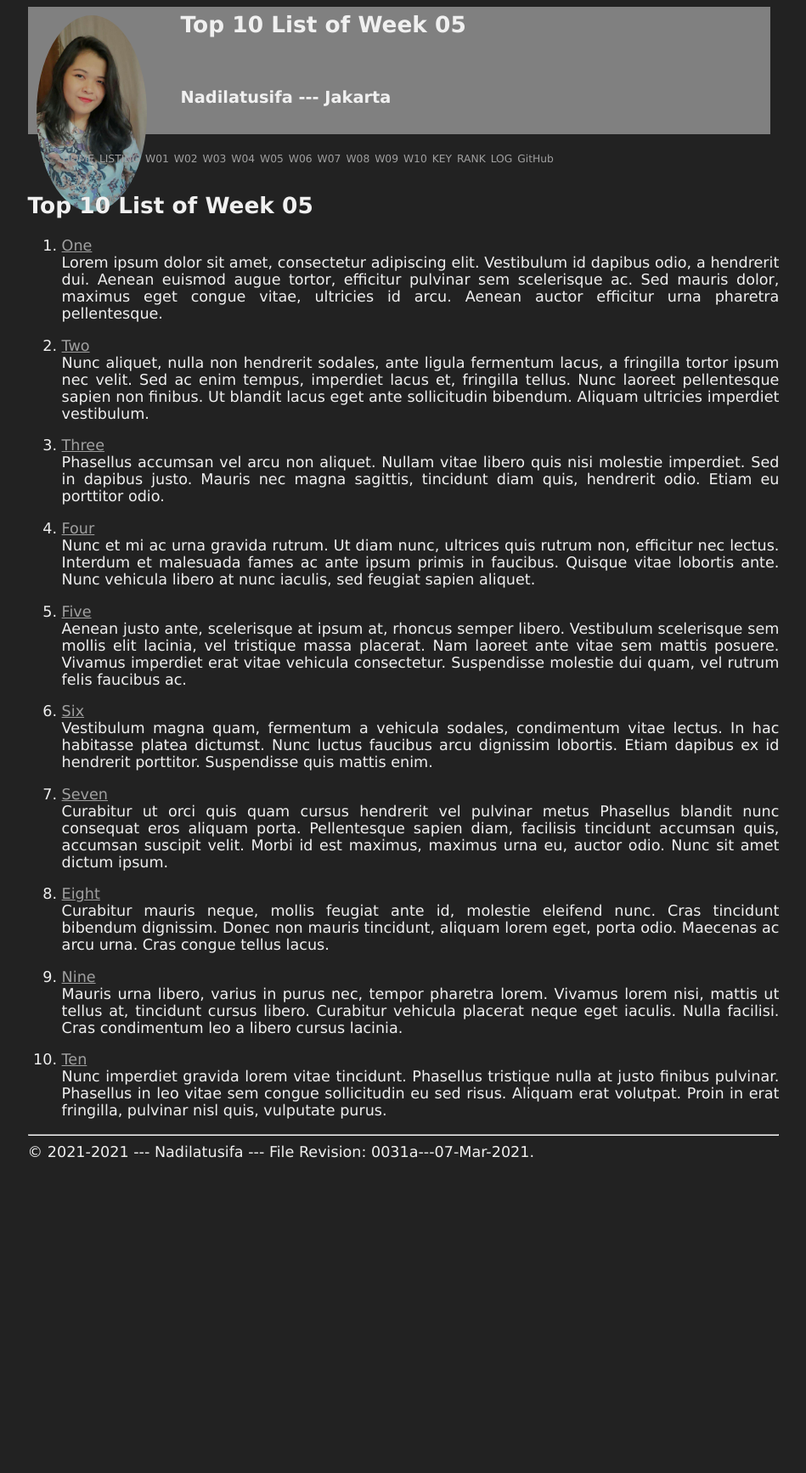
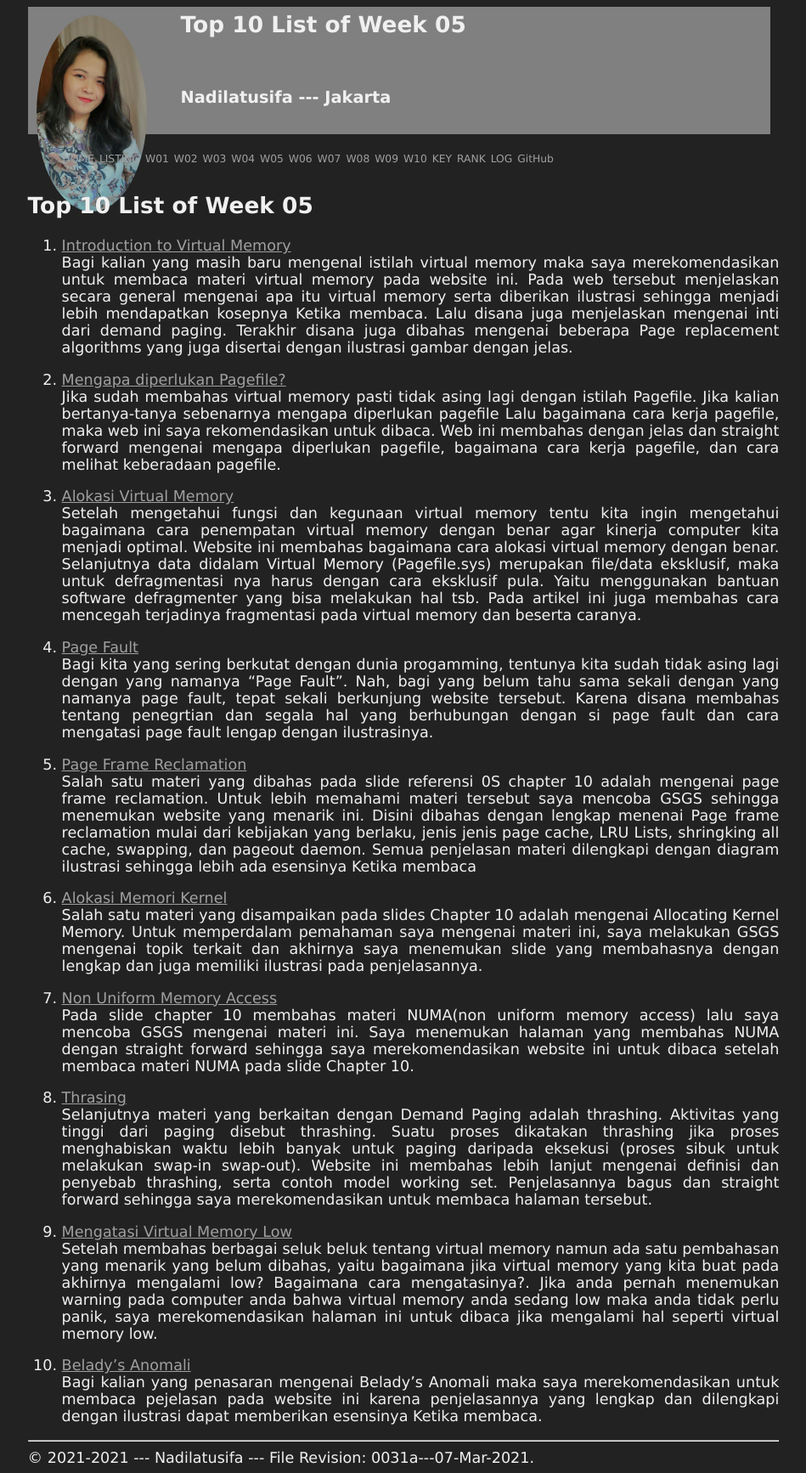
Before and after one commit to nadilatusifa12/os211, a Jekyll site: the page built from w05.md, in a window 1280 px wide. Shown: the whole page at 85% size, without its empty margins (165-1114 px from the left). Built offline with Jekyll 4.4.1, drawn with Linux system fonts in a browser that asks for light colours; our own code applies the rules of GitHub Pages for plain Markdown files; before the commit the page ends 1374 px from its top, so only the background shows below that.

Commit message:
Update w05.md

```diff
--- a/w05.md
+++ b/w05.md
@@ -5,72 +5,32 @@ permalink: /W05/
 
 # Top 10 List of Week 05
 
-1. [One](https://en.wikipedia.org/wiki/1)<br>
-Lorem ipsum dolor sit amet, consectetur adipiscing elit.
-Vestibulum id dapibus odio, a hendrerit dui.
-Aenean euismod augue tortor, efficitur pulvinar sem scelerisque ac.
-Sed mauris dolor, maximus eget congue vitae, ultricies id arcu.
-Aenean auctor efficitur urna pharetra pellentesque.
+1. [Introduction to Virtual Memory](tutorialspoint.com/operating_system/os_virtual_memory.htm/)<br>
+Bagi kalian yang masih baru mengenal istilah virtual memory maka saya merekomendasikan untuk membaca materi virtual memory pada website ini. Pada web tersebut menjelaskan secara general mengenai apa itu virtual memory serta diberikan ilustrasi sehingga menjadi lebih mendapatkan kosepnya Ketika membaca. Lalu disana juga menjelaskan mengenai inti dari demand paging. Terakhir disana juga dibahas mengenai beberapa Page replacement algorithms yang juga disertai dengan ilustrasi gambar dengan jelas.
 
-2. [Two](https://en.wikipedia.org/wiki/2)<br>
-Nunc aliquet, nulla non hendrerit sodales, ante ligula fermentum lacus, a fringilla tortor ipsum nec velit.
-Sed ac enim tempus, imperdiet lacus et, fringilla tellus.
-Nunc laoreet pellentesque sapien non finibus.
-Ut blandit lacus eget ante sollicitudin bibendum.
-Aliquam ultricies imperdiet vestibulum.
+2. [Mengapa diperlukan Pagefile?](http://kangtokkomputer.weebly.com/pagefile-virtual-memory.html)<br>
+Jika sudah membahas virtual memory pasti tidak asing lagi dengan istilah Pagefile. Jika kalian bertanya-tanya sebenarnya mengapa diperlukan pagefile Lalu bagaimana cara kerja pagefile, maka web ini saya rekomendasikan untuk dibaca. Web ini membahas dengan jelas dan straight forward mengenai mengapa diperlukan pagefile, bagaimana cara kerja pagefile, dan cara melihat keberadaan pagefile.
 
-3. [Three](https://en.wikipedia.org/wiki/3)<br>
-Phasellus accumsan vel arcu non aliquet.
-Nullam vitae libero quis nisi molestie imperdiet.
-Sed in dapibus justo.
-Mauris nec magna sagittis, tincidunt diam quis, hendrerit odio.
-Etiam eu porttitor odio.
+3. [Alokasi Virtual Memory](http://kangtokkomputer.weebly.com/alokasi-virtual-memory.html)<br>
+Setelah mengetahui fungsi dan kegunaan virtual memory tentu kita ingin mengetahui bagaimana cara penempatan virtual memory dengan benar agar kinerja computer kita menjadi optimal. Website ini membahas bagaimana cara alokasi virtual memory dengan benar. Selanjutnya data didalam Virtual Memory (Pagefile.sys) merupakan file/data eksklusif, maka untuk defragmentasi nya harus dengan cara eksklusif pula. Yaitu menggunakan bantuan software defragmenter yang bisa melakukan hal tsb. Pada artikel ini juga membahas cara mencegah terjadinya fragmentasi pada virtual memory dan beserta caranya.
 
-4. [Four](https://en.wikipedia.org/wiki/4)<br>
-Nunc et mi ac urna gravida rutrum.
-Ut diam nunc, ultrices quis rutrum non, efficitur nec lectus.
-Interdum et malesuada fames ac ante ipsum primis in faucibus.
-Quisque vitae lobortis ante.
-Nunc vehicula libero at nunc iaculis, sed feugiat sapien aliquet.
+4. [Page Fault](https://gaptex.id/glossary/pengertian-page-fault/)<br>
+Bagi kita yang sering berkutat dengan dunia progamming, tentunya kita sudah tidak asing lagi dengan yang namanya “Page Fault”. Nah, bagi yang belum tahu sama sekali dengan yang namanya page fault, tepat sekali berkunjung website tersebut. Karena disana membahas tentang penegrtian dan segala hal yang berhubungan dengan si page fault dan cara mengatasi page fault lengap dengan ilustrasinya.
 
-5. [Five](https://en.wikipedia.org/wiki/5)<br>
-Aenean justo ante, scelerisque at ipsum at, rhoncus semper libero.
-Vestibulum scelerisque sem mollis elit lacinia, vel tristique massa placerat.
-Nam laoreet ante vitae sem mattis posuere.
-Vivamus imperdiet erat vitae vehicula consectetur.
-Suspendisse molestie dui quam, vel rutrum felis faucibus ac.
+5. [Page Frame Reclamation](https://www.kernel.org/doc/gorman/html/understand/understand013.html)<br>
+Salah satu materi yang dibahas pada slide referensi 0S chapter 10 adalah mengenai page frame reclamation. Untuk lebih memahami materi tersebut saya mencoba GSGS sehingga menemukan website yang menarik ini. Disini dibahas dengan lengkap menenai Page frame reclamation mulai dari kebijakan yang berlaku, jenis jenis page cache, LRU Lists, shringking all cache, swapping, dan pageout daemon. Semua penjelasan materi dilengkapi dengan diagram ilustrasi sehingga lebih ada esensinya Ketika membaca
 
-6. [Six](https://en.wikipedia.org/wiki/6)<br>
-Vestibulum magna quam, fermentum a vehicula sodales, condimentum vitae lectus.
-In hac habitasse platea dictumst.
-Nunc luctus faucibus arcu dignissim lobortis.
-Etiam dapibus ex id hendrerit porttitor.
-Suspendisse quis mattis enim.
+6. [Alokasi Memori Kernel](https://123dok.com/document/z12n8wvy-so-alokasi-memori-kernel.html)<br>
+Salah satu materi yang disampaikan pada slides Chapter 10 adalah mengenai Allocating Kernel Memory. Untuk memperdalam pemahaman saya mengenai materi ini, saya melakukan GSGS mengenai topik terkait dan akhirnya saya menemukan slide yang membahasnya dengan lengkap dan juga memiliki ilustrasi pada penjelasannya.
 
-7. [Seven](https://en.wikipedia.org/wiki/7)<br>
-Curabitur ut orci quis quam cursus hendrerit vel pulvinar metus
-Phasellus blandit nunc consequat eros aliquam porta.
-Pellentesque sapien diam, facilisis tincidunt accumsan quis, accumsan suscipit velit.
-Morbi id est maximus, maximus urna eu, auctor odio.
-Nunc sit amet dictum ipsum.
+7. [Non Uniform Memory Access](https://whatis.techtarget.com/definition/NUMA-non-uniform-memory-access)<br>
+Pada slide chapter 10 membahas materi NUMA(non uniform memory access) lalu saya mencoba GSGS mengenai materi ini. Saya menemukan halaman yang membahas NUMA dengan straight forward sehingga saya merekomendasikan website ini untuk dibaca setelah membaca materi NUMA pada slide Chapter 10.
 
-8. [Eight](https://en.wikipedia.org/wiki/8)<br>
-Curabitur mauris neque, mollis feugiat ante id, molestie eleifend nunc.
-Cras tincidunt bibendum dignissim.
-Donec non mauris tincidunt, aliquam lorem eget, porta odio.
-Maecenas ac arcu urna.
-Cras congue tellus lacus.
+8. [Thrasing](https://iim6.tripod.com/ibam-os-html/x4404.html)<br>
+Selanjutnya materi yang berkaitan dengan Demand Paging adalah thrashing. Aktivitas yang tinggi dari paging disebut thrashing. Suatu proses dikatakan thrashing jika proses menghabiskan waktu lebih banyak untuk paging daripada eksekusi (proses sibuk untuk melakukan swap-in swap-out). Website ini membahas lebih lanjut mengenai definisi dan penyebab thrashing, serta contoh model working set. Penjelasannya bagus dan straight forward sehingga saya merekomendasikan untuk membaca halaman tersebut.
 
-9. [Nine](https://en.wikipedia.org/wiki/9)<br>
-Mauris urna libero, varius in purus nec, tempor pharetra lorem.
-Vivamus lorem nisi, mattis ut tellus at, tincidunt cursus libero.
-Curabitur vehicula placerat neque eget iaculis.
-Nulla facilisi.
-Cras condimentum leo a libero cursus lacinia.
+9. [Mengatasi Virtual Memory Low](https://dosenit.com/hardware/ram/cara-mengatasi-virtual-memory-low)<br>
+Setelah membahas berbagai seluk beluk tentang virtual memory namun ada satu pembahasan yang menarik yang belum dibahas, yaitu bagaimana jika virtual memory yang kita buat pada akhirnya mengalami low? Bagaimana cara mengatasinya?. Jika anda pernah menemukan warning pada computer anda bahwa virtual memory anda sedang low maka anda tidak perlu panik, saya merekomendasikan halaman ini untuk dibaca jika mengalami hal seperti virtual memory low.
 
-10. [Ten](https://en.wikipedia.org/wiki/10)<br>
-Nunc imperdiet gravida lorem vitae tincidunt.
-Phasellus tristique nulla at justo finibus pulvinar.
-Phasellus in leo vitae sem congue sollicitudin eu sed risus.
-Aliquam erat volutpat.
-Proin in erat fringilla, pulvinar nisl quis, vulputate purus.
+10. [Belady’s Anomali](https://prepinsta.com/operating-systems/beladys-anomaly/)<br>
+Bagi kalian yang penasaran mengenai Belady’s Anomali maka saya merekomendasikan untuk membaca pejelasan pada website ini karena penjelasannya yang lengkap dan dilengkapi dengan ilustrasi dapat memberikan esensinya Ketika membaca.
```
